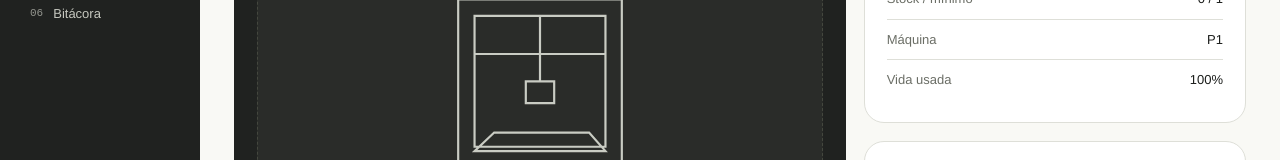
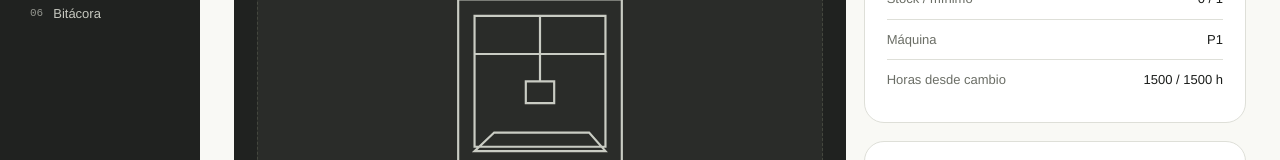
Before and after one commit to G10hdz/partproof, a Next.js app: page / in a window 1280 px wide. Shown: the part 379-539 px from the top of the page. Built offline with nearby package versions, Linux system fonts and the light colour scheme.

Commit message:
fix(flota): vida usada en horas contra la vida nominal
Reposicion pendiente mostraba un porcentaje que no correspondia; ahora
muestra horas desde el cambio contra vida nominal, como en la ficha de
maquina.
Refs #22

```diff
--- a/src/app/page.tsx
+++ b/src/app/page.tsx
@@ -3,7 +3,7 @@ import { server } from '@/server/api';
 import EquipmentVisual from '@/components/EquipmentVisual';
 import { AdvanceHours, ResetDemo } from '@/components/DemoControls';
 import { Fact, PageHeader, ProposalList, Tag } from '@/components/Ui';
-import { PART_LABELS, latestProposalFor, lifePercent, money } from '@/components/format';
+import { PART_LABELS, latestProposalFor, money } from '@/components/format';
 
 export default async function FleetPage() {
   const [machines, sites, stock, proposals, modes, ledger] = await Promise.all([server.listMachines(), server.listSites(), server.listStock(), server.listProposals(), server.getModes(), server.getLedger()]);
@@ -28,7 +28,7 @@ export default async function FleetPage() {
       </div>
       <div className="stack">
         <section className="panel"><h2>Reposición pendiente</h2>{pending ? <><Tag>Stock bajo</Tag><h3 style={{ marginTop: 18 }}>{PART_LABELS[pending.part_type]}</h3>
-          <dl><Fact label="Stock / mínimo">{pending.qty} / {pending.min_qty}</Fact><Fact label="Máquina">{pending.machine_id}</Fact><Fact label="Vida usada">{lifePercent(pending.hours_since_replace, pending.rated_life_hours)}%</Fact></dl></> : <p className="muted">Todo el stock está sobre el mínimo.</p>}</section>
+          <dl><Fact label="Stock / mínimo">{pending.qty} / {pending.min_qty}</Fact><Fact label="Máquina">{pending.machine_id}</Fact><Fact label="Horas desde cambio">{pending.hours_since_replace} / {pending.rated_life_hours} h</Fact></dl></> : <p className="muted">Todo el stock está sobre el mínimo.</p>}</section>
         <section className="panel"><h2>Presupuesto del mes</h2><p className="eyebrow">Gasto del mes</p><p className="big-number">{money(ledger.monthly_total, ledger.currency)}</p>
           <div className="progress"><span style={{ width: `${pct}%` }} /></div><dl><Fact label="Presupuesto">{money(ledger.monthly_budget, ledger.currency)}</Fact><Fact label="Disponible">{money(Math.max(0, ledger.monthly_budget - ledger.monthly_total), ledger.currency)}</Fact></dl></section>
         {modes.demo && <ResetDemo />}
```
